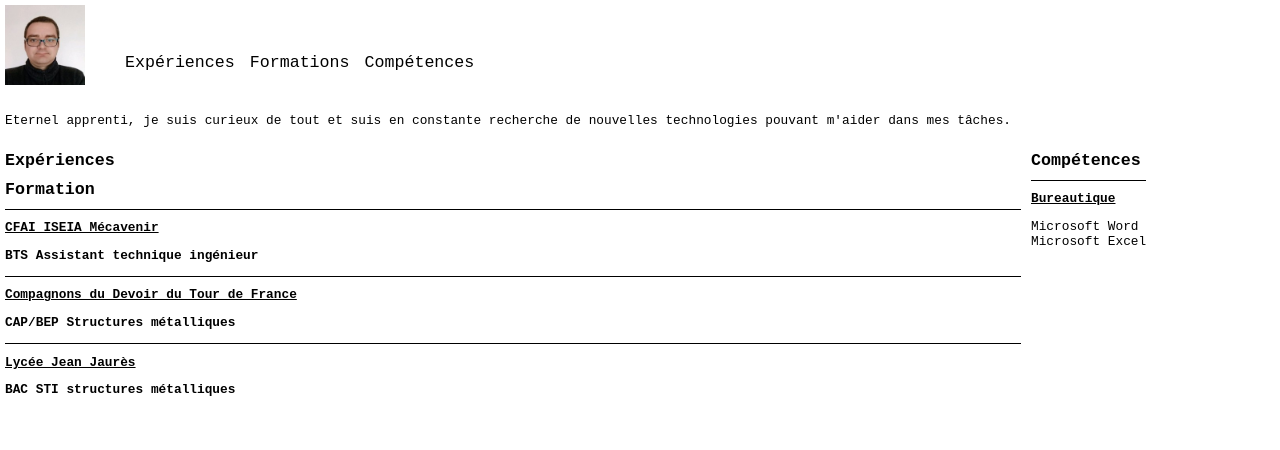
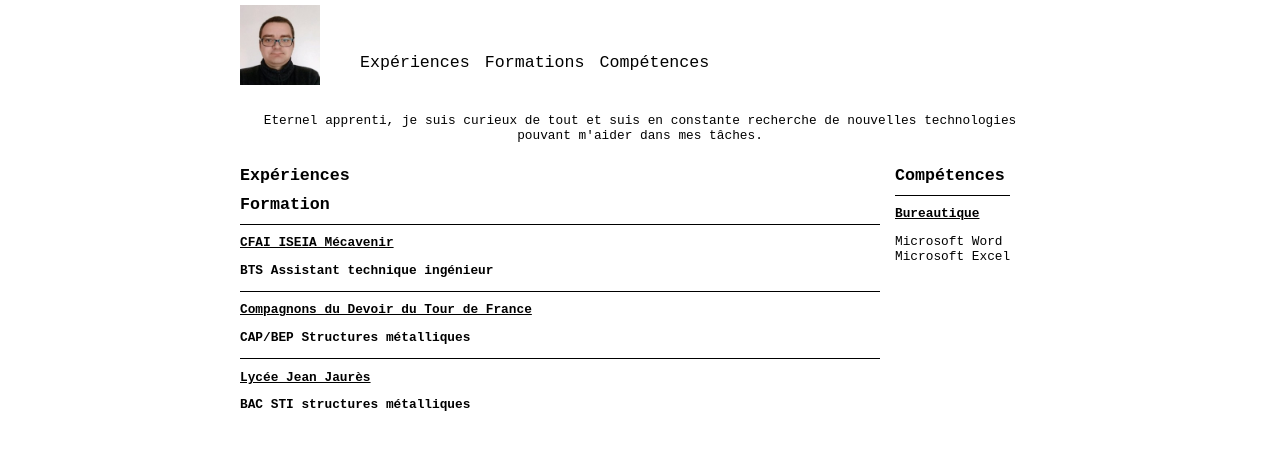
Before and after one commit to papythagor/cv, a plain HTML site: page index.html in a window 1280 px wide. Drawn offline with Linux system fonts and the light colour scheme; no server answers.

Commit message:
Correction CSS

```diff
--- a/css/style.css
+++ b/css/style.css
@@ -4,9 +4,11 @@ body
 	font-family: Courier New, Courier, Lucida Sans Typewriter, Lucida Typewriter, monospace;
 	color:black;
 	font-size:0.8em;
+	max-width:800px;
+	margin:0 auto;
+	padding-left:5px;
+	padding-right:5px;
 
-	margin-left:5px;
-	margin-right:5px;
 
 }
 
@@ -15,12 +17,11 @@ header
 	top:0px;
 	padding-top:5px;
 	background-color:white;
-	width:100%;
 	position:fixed;
 	padding-bottom:10px;
 	display:flex;
 	flex-direction: row;
-	align-content: space-between;
+
 }
 
 #logo
@@ -30,16 +31,17 @@ header
 	background: url('../images/photo.jpeg') no-repeat;
 	background-size: contain;
 	display:flex;
-	align-self:baseline;
+	align-self:flex-start;
 }
 
 
 nav
 {
-	margin-right:5px;
+	padding-right:5px;
+
 	display:flex;
 	align-self:flex-end;
-	align-content: flex-end;
+	margin-left:auto;
 }
 
 nav ul
@@ -48,6 +50,7 @@ nav ul
 	display:flex;
 	flex-direction: row;
 	flex-wrap: wrap;
+	justify-content: center;
 
 }
 
@@ -83,7 +86,7 @@ section
 article
 {
 
-	padding-right: 5px;
+	padding-right: 10px;
 	width:80%;
 
 }
```
